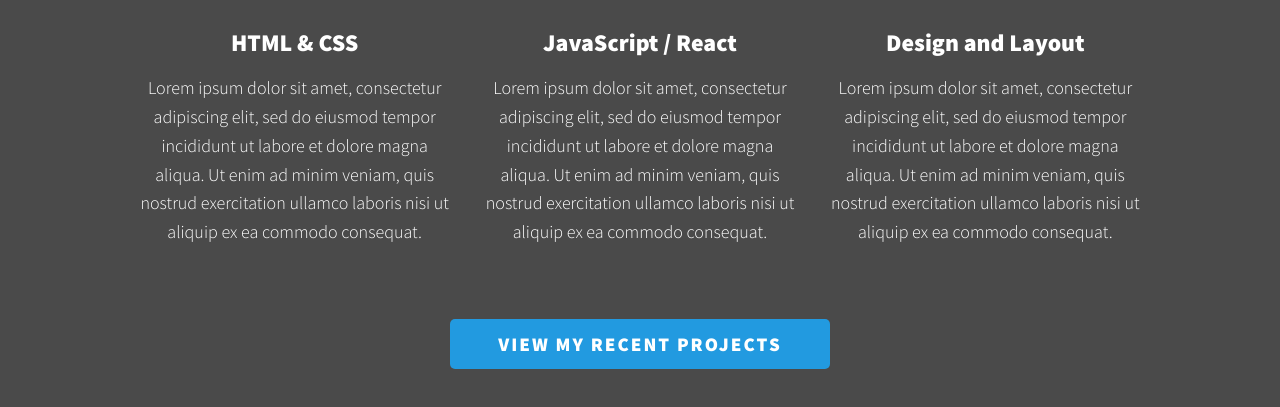
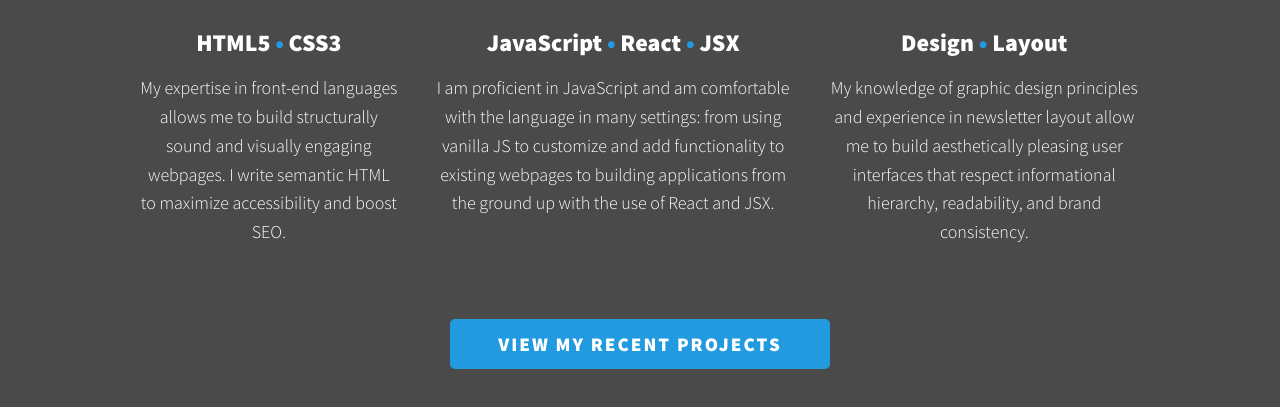
Before and after one commit to mmolli55/Portfolio-Site, a plain HTML site: page index.html in a window 1280 px wide. Shown: the part 757-1164 px from the top of the page. Drawn offline with nearby package versions, Linux system fonts and the light colour scheme.

Commit message:
content updates to skills section

```diff
--- a/index.css
+++ b/index.css
@@ -58,6 +58,10 @@ section {
 img {
     display: block;
     max-width: 100%;
+}
+
+.bullet {
+    color: #229AE0;
 }
 
 /* Buttons */
--- a/index.html
+++ b/index.html
@@ -44,18 +44,18 @@
             <h2 class="section_title section_title-skills">My Skills</h2>
             <div class="skills">
                 <div class="skill">
-                    <h3>HTML & CSS</h3>
-                    <p>Lorem ipsum dolor sit amet, consectetur adipiscing elit, sed do eiusmod tempor incididunt ut labore et dolore magna aliqua. Ut enim ad minim veniam, quis nostrud exercitation ullamco laboris nisi ut aliquip ex ea commodo consequat.</p>
+                    <h3>HTML5 <span class="bullet">•</span> CSS3</h3>
+                    <p>My expertise in front-end languages allows me to build structurally sound and visually engaging webpages. I write semantic HTML to maximize accessibility and boost SEO.</p>
                 </div> <!-- / skill -->
 
                 <div class="skill">
-                    <h3>JavaScript / React</h3>
-                    <p>Lorem ipsum dolor sit amet, consectetur adipiscing elit, sed do eiusmod tempor incididunt ut labore et dolore magna aliqua. Ut enim ad minim veniam, quis nostrud exercitation ullamco laboris nisi ut aliquip ex ea commodo consequat.</p>
+                    <h3>JavaScript <span class="bullet">•</span> React <span class="bullet">•</span> JSX</h3>
+                    <p>I am proficient in JavaScript and am comfortable with the language in many settings: from using vanilla JS to customize and add functionality to existing webpages to building applications from the ground up with the use of React and JSX.</p>
                 </div> <!-- / skill -->
 
                 <div class="skill">
-                    <h3>Design and Layout</h3>
-                    <p>Lorem ipsum dolor sit amet, consectetur adipiscing elit, sed do eiusmod tempor incididunt ut labore et dolore magna aliqua. Ut enim ad minim veniam, quis nostrud exercitation ullamco laboris nisi ut aliquip ex ea commodo consequat.</p>
+                    <h3>Design <span class="bullet">•</span> Layout</h3>
+                    <p>My knowledge of graphic design principles and experience in newsletter layout allow me to build aesthetically pleasing user interfaces that respect informational hierarchy, readability, and brand consistency.</p>
                 </div> <!-- / skill -->
             </div> <!-- / skills -->
 
```
